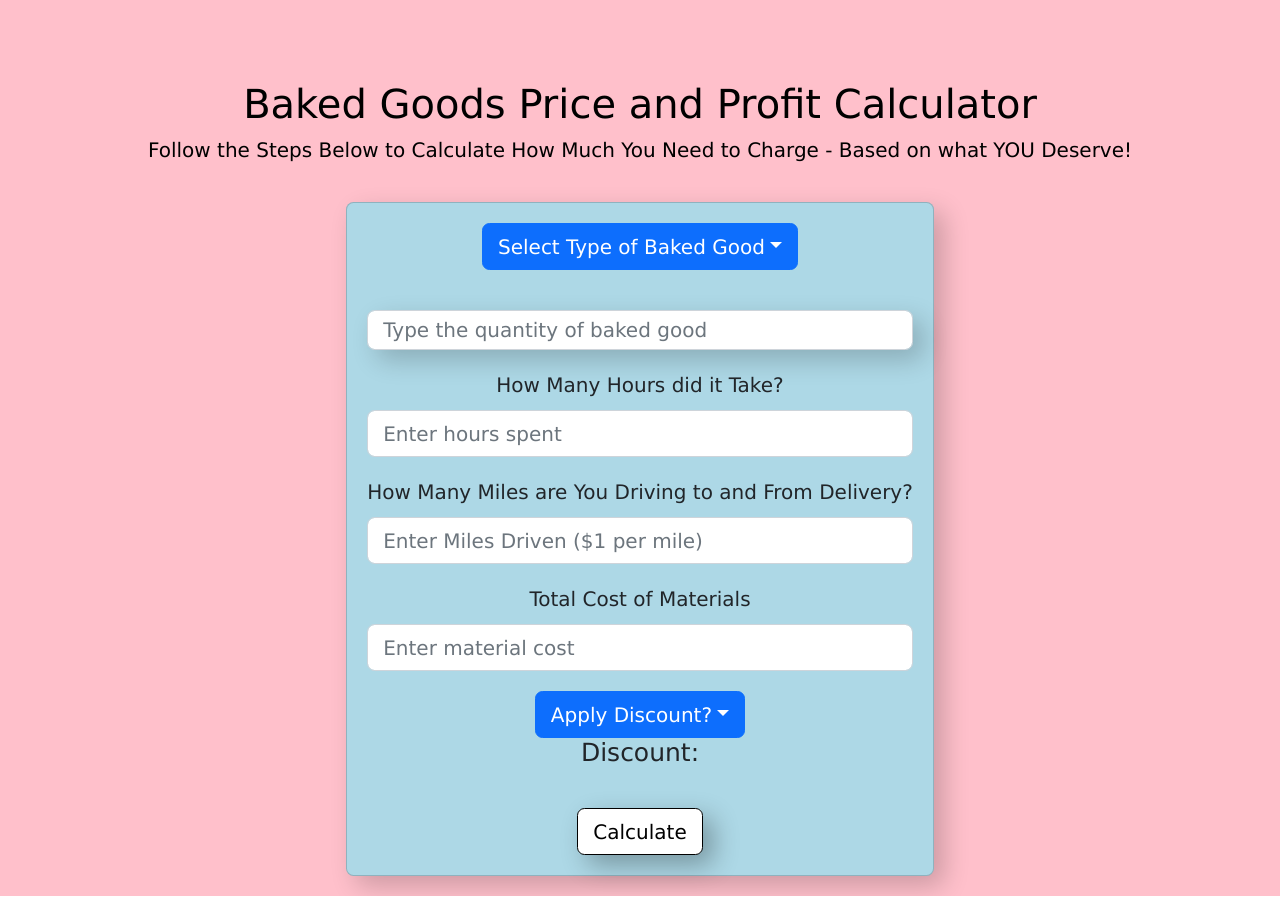
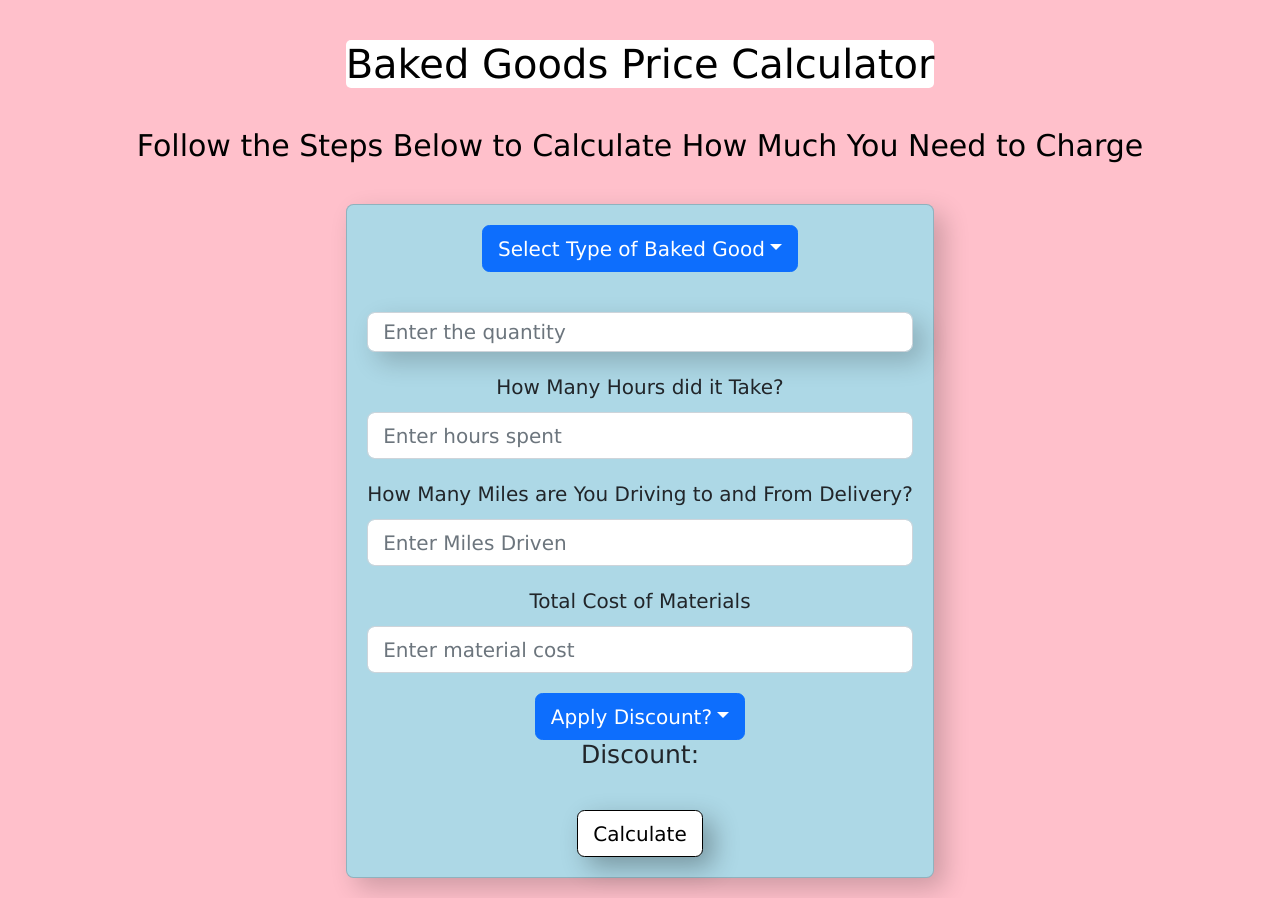
Before and after one commit to WebDeverDan/baker-cost-profit-calculator, a React (Create React App) app: page / in a window 1280 px wide. Built offline with nearby package versions, Linux system fonts and the light colour scheme.

Commit message:
finished discount logic, minor style changes

```diff
--- a/src/App.js
+++ b/src/App.js
@@ -85,6 +85,17 @@ const App = () => {
     return discount
   };
 
+  // this handles the
+  function handleControlDiscountText(transformedTotalSumWithDicount) {
+    let printedDiscount = transformedTotalSumWithDicount
+    if (Number.isInteger(printedDiscount) ) {
+      printedDiscount =  `$ ${transformedTotalSumWithDicount}`
+    } else {
+      printedDiscount = "Not Discounted"
+    }
+    return printedDiscount
+  }
+
   // add new item to be calculated - need to refactor to clean up crazy variable list
   const handleNewCalculationClick = () => {
     const discount = adjustDiscount()
@@ -105,8 +116,10 @@ const App = () => {
     const transformedQuantityPrice = parseInt(quantityPrice)
     const transformedMileage = parseInt(mileage)
     const totalSum = (transformedQuantityPrice + transformedMileage)
+    // these lines handle if there is a discount or not and how that gets printed in the discount: field of the calculation
     const discountDollar = (totalSum * discount)
     const transformedTotalSumWithDicount = (totalSum - discountDollar).toFixed(2)
+    const discountedPrice = handleControlDiscountText(transformedTotalSumWithDicount)
     // new item
     const newItem = {
       itemName: bakedGoodName,
@@ -119,10 +132,10 @@ const App = () => {
       profitPerGood: profitPerGood,
       profit: profit,
       mileage: mileage,
-      customerOwes: Math.ceil(totalSum),
+      customerOwes: totalSum,
       hourlyRate: hourlyRate,
       preHourlyRate: preHourlyRate,
-      discount: transformedTotalSumWithDicount
+      discount: discountedPrice
     };
 
     // sets the css for hiding the form after calculation
@@ -142,17 +155,21 @@ const App = () => {
   return (
     <div className="App">
       <Container fluid className="app-background">
-        <h1 className="app-title">Baked Goods Price and Profit Calculator</h1>
+        <div classname="banner">
+          <h1 className="app-title">Baked Goods Price Calculator</h1>
+        </div>
         <div className="add-budget-box">
-          <h1 className="instructions">
-            Follow the Steps Below to Calculate How Much You Need to Charge - Based on what YOU Deserve!
-          </h1>
+          <div className={hiddenForm}>
+          <h4 className="instructions">
+            Follow the Steps Below to Calculate How Much You Need to Charge
+          </h4>
+          </div>
           <br/>
         </div>
-      <div className={hiddenField}>
+        <div className={hiddenField}>
         <div>
-            <h1>Type of Food: {item.itemName}</h1>
-            <h3>Customer Should Pay (pre discount): ${item.customerOwes}</h3>
+            <h3>{item.itemName}</h3>
+            <h3>Price (pre discount): ${item.customerOwes}</h3>
           </div>
 					<div className="item-list text-dark">
             <div className="item-container ">
@@ -167,7 +184,7 @@ const App = () => {
                 <li class="list-group-item">After Expenses You'll Make: ${item.profit}</li>
                 <li class="list-group-item">Pre Expenses Hourly Rate: ${item.preHourlyRate}</li>
                 <li class="list-group-item">Post Expenses Hourly Rate: ${item.hourlyRate}</li>
-                <li class="list-group-item">Discounted Price ${item.discount}</li>
+                <li class="list-group-item">Discounted Price: {item.discount}</li>
               </ul>
             </div>
           </div>
@@ -197,7 +214,7 @@ const App = () => {
               {/* <Form.Label className="text-dark">Quantity of Baked Good</Form.Label> */}
               <Form.Control
                 type="input"
-                placeholder="Type the quantity of baked good"
+                placeholder="Enter the quantity"
                 value={quantityInputValue}
                 onChange={(e) => setQuantityValue(e.target.value)}
                 className="add-item-input"
@@ -217,7 +234,7 @@ const App = () => {
               <Form.Label className="text-dark">How Many Miles are You Driving to and From Delivery?</Form.Label>
               <Form.Control
                 type="input"
-                placeholder="Enter Miles Driven ($1 per mile)"
+                placeholder="Enter Miles Driven"
                 value={milesInputValue}
                 onChange={(e) => setMilesInputValue(e.target.value)}
                 className="add-price-input"
--- a/src/index.css
+++ b/src/index.css
@@ -42,10 +42,15 @@ body {
   font-size: 40px;
   color: #000000;
   margin-top: 2em;
+  background-color: #ffffff;
+  border-radius: 5px;
+  margin-left: 0;
+  margin-right: 0;
+  margin-top: 1em;
 }
 
 .instructions {
-  font-size: 20px;
+  margin-top: 1em;
   color: #000000;
 }
 
```
Also changed, not shown: 1 other file (tests, documents, lock files or other folders).
